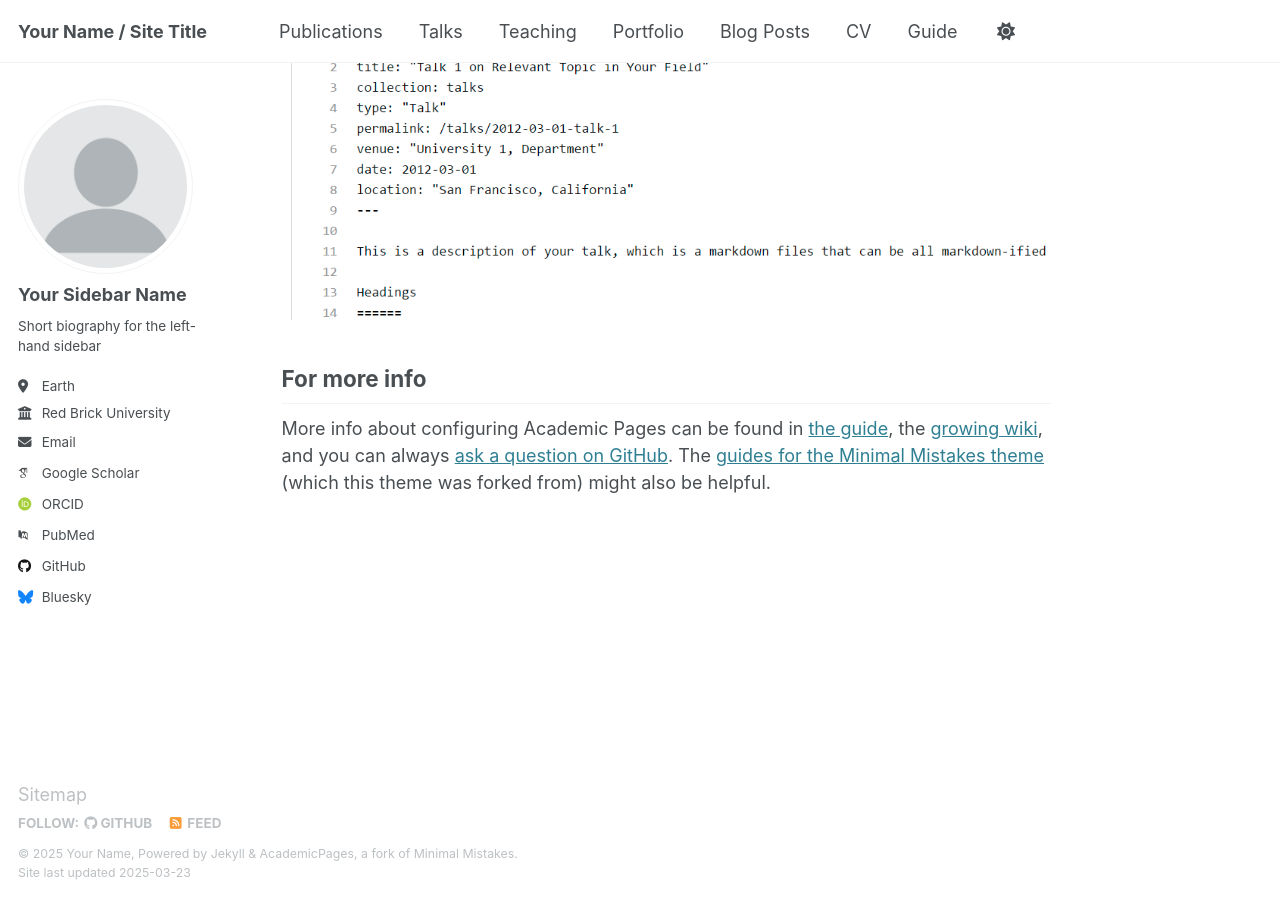
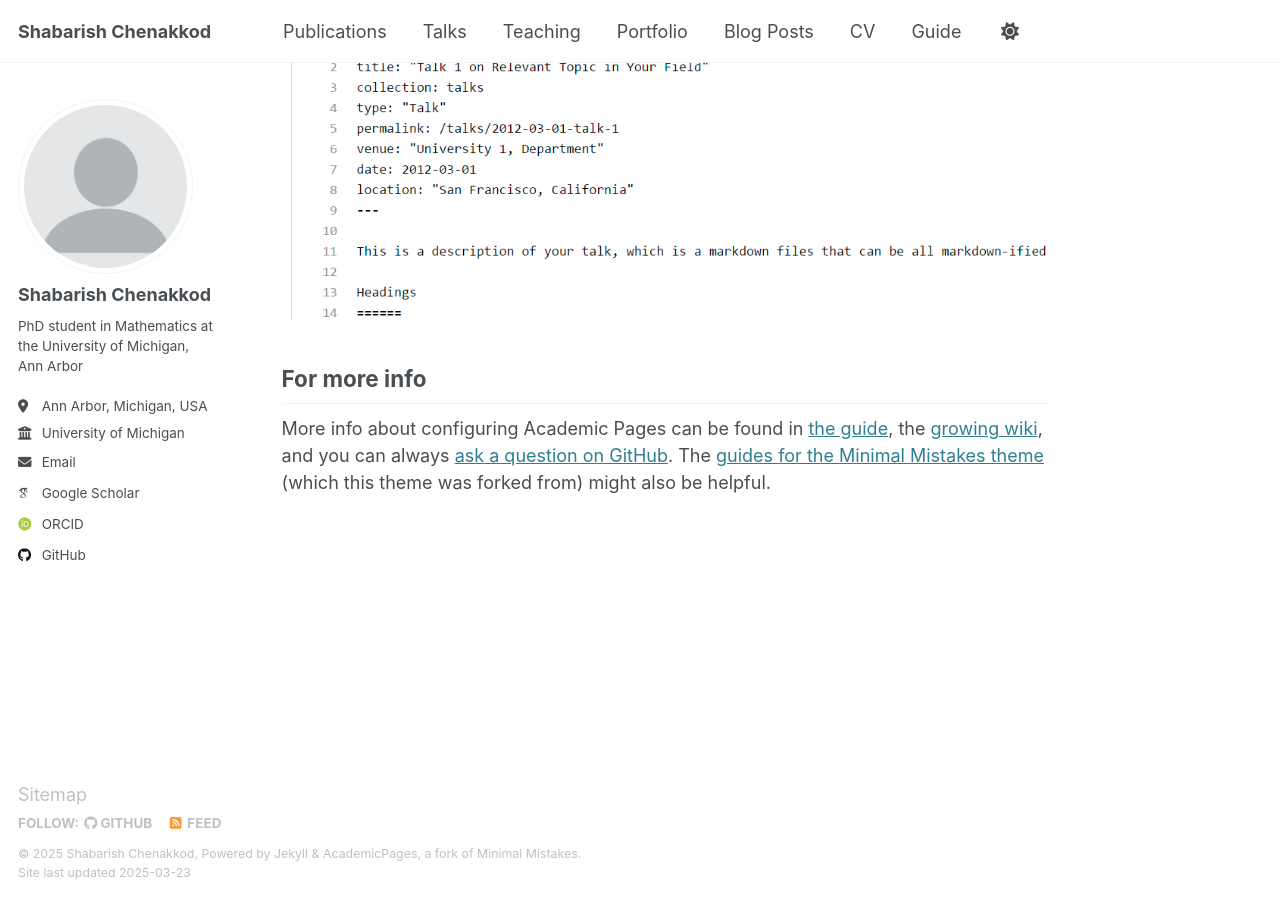
Before and after one commit to shabarishch/shabarishch.github.io, a Jekyll site: the page built from _pages/about.md, in a window 1280 px wide and 900 px high, scrolled down 2635 px. Built offline with Jekyll 4.4.1, drawn with Linux system fonts in a browser that asks for light colours; some web fonts are replaced.

Commit message:
added basic info

```diff
--- a/_config.yml
+++ b/_config.yml
@@ -9,13 +9,13 @@
 # Basic Site Settings
 locale                   : "en-US"
 site_theme               : "default"
-title                    : "Your Name / Site Title"
+title                    : "Shabarish Chenakkod"
 title_separator          : "-"
-name                     : &name "Your Name"
-description              : &description "personal description"
-url                      : https://academicpages.github.io # the base hostname & protocol for your site e.g. "https://[your GitHub username].github.io"
+name                     : &name "Shabarish Chenakkod"
+description              : &description ""
+url                      : https://shabarishch.github.io # the base hostname & protocol for your site e.g. "https://[your GitHub username].github.io"
 baseurl                  : "" # the subpath of your site, e.g. "/blog"
-repository               : "academicpages/academicpages.github.io"
+repository               : "shabarishch/shabarishch.github.io"
 
 # Site Author - The following control what appear as part of the author content on the side bar.
 #               If a field is blank the icon and link will not appear, otherwise it will be shown.
@@ -23,11 +23,11 @@ repository               : "academicpages/academicpages.github.io"
 author:
   # Biographic information
   avatar           : "profile.png"
-  name             : "Your Sidebar Name"
+  name             : "Shabarish Chenakkod"
   pronouns         : # example: "she/her"
-  bio              : "Short biography for the left-hand sidebar"
-  location         : "Earth"
-  employer         : "Red Brick University"
+  bio              : "PhD student in Mathematics at the University of Michigan, Ann Arbor"
+  location         : "Ann Arbor, Michigan, USA"
+  employer         : "University of Michigan"
   uri              : # URL
   email            : "none@example.org"
 
@@ -37,7 +37,7 @@ author:
   impactstory      : # URL
   orcid            : "http://orcid.org/yourorcidurl"
   semantic         : # URL
-  pubmed           : "https://www.ncbi.nlm.nih.gov/pubmed/?term=john+snow"
+  pubmed           : # "https://www.ncbi.nlm.nih.gov/pubmed/?term=john+snow"
   researchgate     : # URL
   scopus           : # URL
 
@@ -45,12 +45,12 @@ author:
   bitbucket        : # Username - Update with your username on the site
   codepen          : # Username
   dribbble         : # Username
-  github           : "academicpages"
+  github           : "shabarishch"
   kaggle           : # Username
   stackoverflow    : # User number or user number and name (i.e., use "1" or "1/jeff-atwood")
 
   # Social media
-  bluesky          : "bsky.app" # Replace this with you Bluesky username
+  bluesky          : #"bsky.app" # Replace this with you Bluesky username
   facebook         : # Username
   flickr           : # Username
   foursquare       : # Username
```
